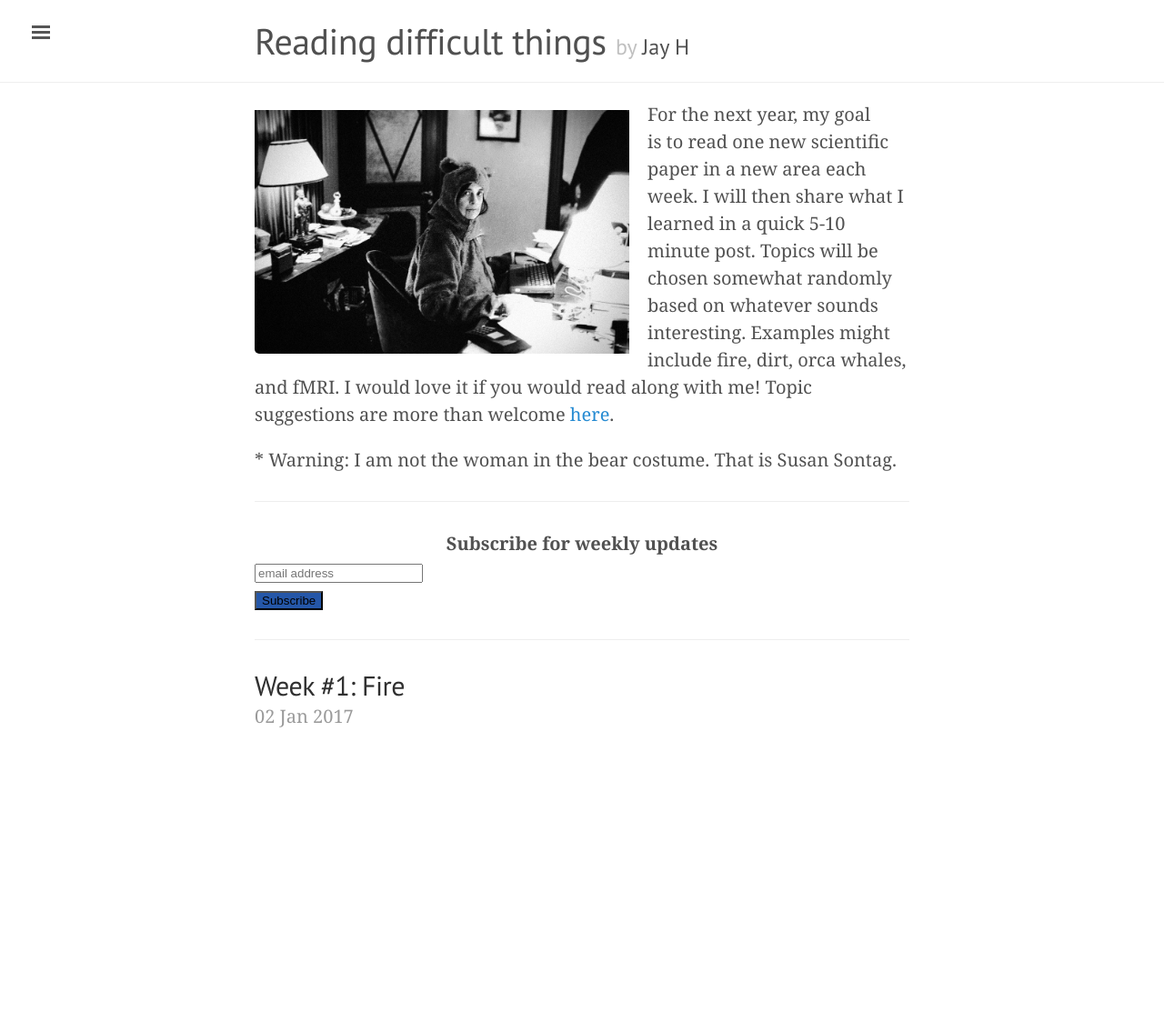
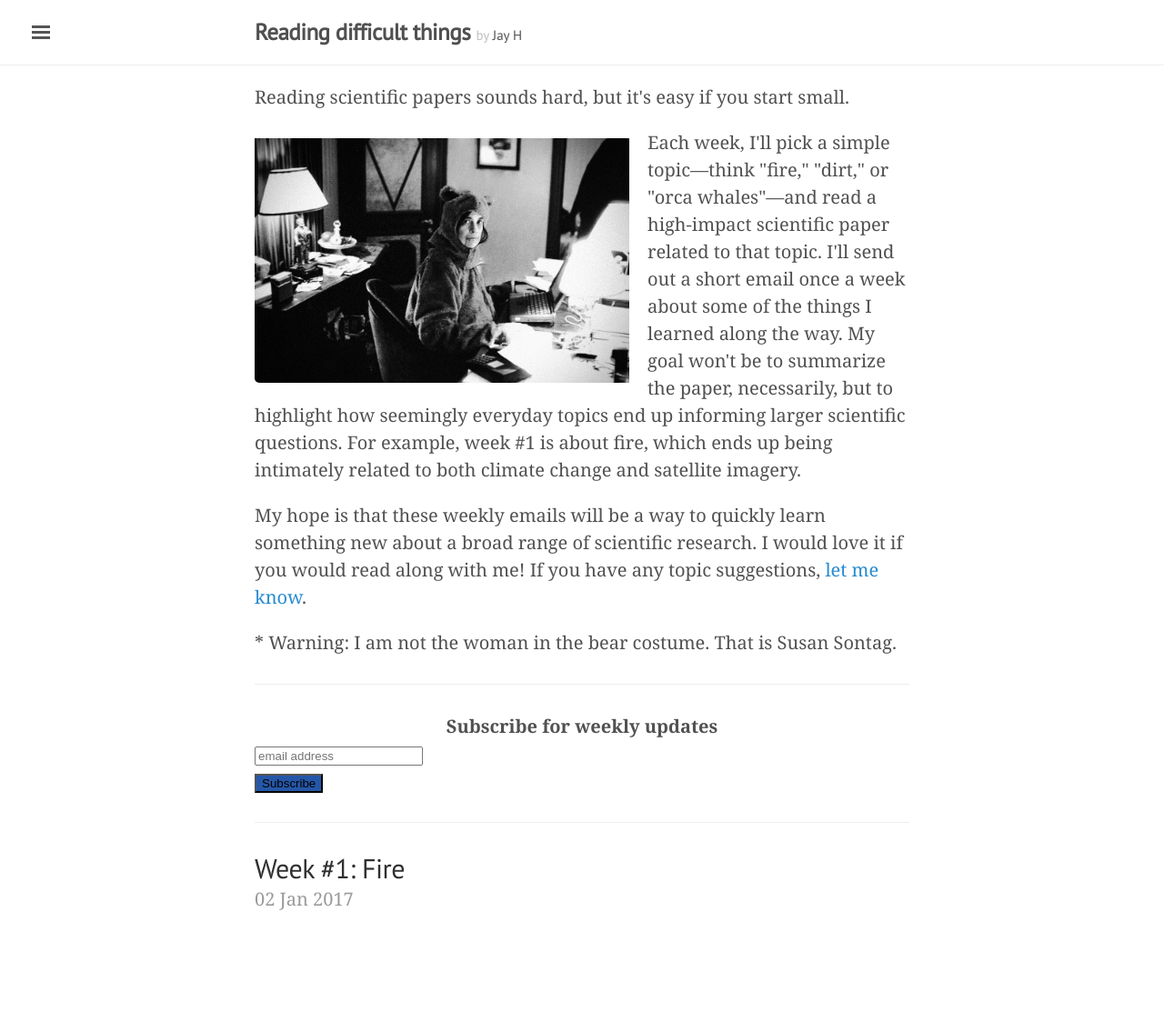
Before and after one commit to mobeets/paper-trails, a Jekyll site: the page built from index.html, in a window 1280 px wide. Shown: the whole page at 91% size. Built offline with Jekyll 4.4.1, drawn with Linux system fonts in a browser that asks for light colours; some web fonts are replaced; the list of posts is cut into pages by our own code; comment, search, counter and statistics services are not loaded; before the commit the page ends 923 px from its top, so only the background shows below that.

Commit message:
new intro

```diff
--- a/_includes/head.html
+++ b/_includes/head.html
@@ -2,13 +2,16 @@
   <link href="http://gmpg.org/xfn/11" rel="profile">
   <meta http-equiv="X-UA-Compatible" content="IE=edge">
   <meta http-equiv="content-type" content="text/html; charset=utf-8">
+  <meta name="description" content="Reading and summarizing one scientific paper on a different topic each week.">
+  <meta name="keywords" content="science,research,article,summary,newsletter,reading,difficult things">
+  <meta name="author" content="Jay Hennig">
 
   <!-- Enable responsiveness on mobile devices-->
   <meta name="viewport" content="width=device-width, initial-scale=1.0, maximum-scale=1">
 
   <title>
     {% if page.title == "Home" %}
-      {{ site.title }} &middot; {{ site.tagline }}
+      {{ site.title }} &middot; by {{ author }}
     {% else %}
       {{ page.title }} &middot; {{ site.title }}
     {% endif %}
--- a/_layouts/default.html
+++ b/_layouts/default.html
@@ -14,17 +14,17 @@
       {% if page.title == "Home" %}
         <div class="masthead">
           <div class="container">
-            <h1 class="masthead-title">
-              <a href="{{ site.baseurl }}/" title="Home">{{ site.title }}</a>
+            <h3 class="masthead-title">
+              <b><a href="{{ site.baseurl }}/" title="Home">{{ site.title }}</a></b>
               <small>{{ site.tagline }}</small>
-            </h1>
+            </h3>
           </div>
         </div>
       {% else %}
         <div class="masthead">
           <div class="container">
             <h3 class="masthead-title">
-              <a href="{{ site.baseurl }}/" title="Home">{{ site.title }}</a>
+              <b><a href="{{ site.baseurl }}/" title="Home">{{ site.title }}</a></b>
               <small>{{ site.tagline }}</small>
             </h3>
           </div>
--- a/index.html
+++ b/index.html
@@ -3,9 +3,11 @@
 title: Home
 ---
 
-<img src="{{ site.baseurl }}/public/images/sontag.jpg" alt="Susan Sontag in a bear costume" style="float: left; padding: 10px 20px 0px 0px; width: 60%;">
+<p>Reading scientific papers sounds hard, but it's easy if you start small.</p>
 
-<p>For the next year, my goal is to read one new scientific paper in a new area each week. I will then share what I learned in a quick 5-10 minute post. Topics will be chosen somewhat randomly based on whatever sounds interesting. Examples might include fire, dirt, orca whales, and fMRI. I would love it if you would read along with me! Topic suggestions are more than welcome <a href="https://twitter.com/jehosafet">here</a>.</p>
+<img src="{{ site.baseurl }}/public/images/sontag.jpg" alt="Susan Sontag in a bear costume" style="float: left; padding: 10px 20px 0px 0px; width: 60%; min-width: 310px;">
+
+<p>Each week, I'll pick a simple topic&mdash;think "fire," "dirt," or "orca whales"&mdash;and read a high-impact scientific paper related to that topic. I'll send out a short email once a week about some of the things I learned along the way. My goal won't be to summarize the paper, necessarily, but to highlight how seemingly everyday topics end up informing larger scientific questions. For example, week #1 is about fire, which ends up being intimately related to both climate change and satellite imagery.</p><p>My hope is that these weekly emails will be a way to quickly learn something new about a broad range of scientific research. I would love it if you would read along with me! If you have any topic suggestions, <a href="https://twitter.com/jehosafet">let me know</a>.</p>
 
 <p>* Warning: I am not the woman in the bear costume. That is Susan Sontag.</p>
 
```
